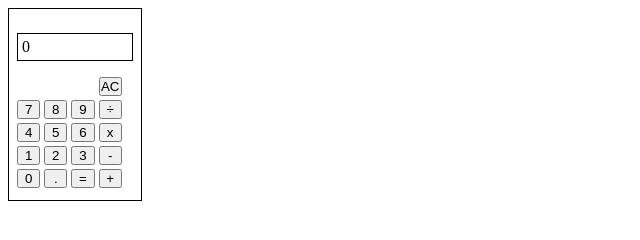
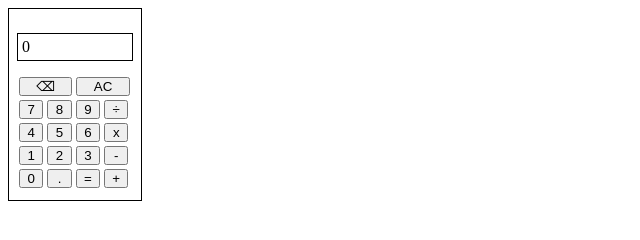
Before and after one commit to OrcinusWhale/odin-calculator, a plain HTML site: page index.html in a window 1280 px wide. Shown: the whole page, without its empty margins (0-640 px from the left). Drawn offline with Linux system fonts and the light colour scheme.

Commit message:
added a backspace button and made small changes to the layout

```diff
--- a/index.html
+++ b/index.html
@@ -11,34 +11,45 @@
     <div id="calculator">
       <p id="display">0</p>
       <div class="button-row">
-        <div class="blank-button"></div>
-        <div class="blank-button"></div>
-        <div class="blank-button"></div>
-        <button onclick="clearCalc()">AC</button>
+        <button class="wide-button">⌫</button
+        ><!--
+        --><button class="wide-button" onclick="clearCalc()">AC</button>
       </div>
       <div class="button-row">
-        <button onclick="number(event)">7</button>
-        <button onclick="number(event)">8</button>
-        <button onclick="number(event)">9</button>
-        <button onclick="operation(event)">÷</button>
+        <button onclick="number(event)">7</button
+        ><!--
+        --><button onclick="number(event)">8</button
+        ><!--
+        --><button onclick="number(event)">9</button
+        ><!--
+        --><button onclick="operation(event)">÷</button>
       </div>
       <div class="button-row">
-        <button onclick="number(event)">4</button>
-        <button onclick="number(event)">5</button>
-        <button onclick="number(event)">6</button>
-        <button onclick="operation(event)">x</button>
+        <button onclick="number(event)">4</button
+        ><!--
+        --><button onclick="number(event)">5</button
+        ><!--
+        --><button onclick="number(event)">6</button
+        ><!--
+        --><button onclick="operation(event)">x</button>
       </div>
       <div class="button-row">
-        <button onclick="number(event)">1</button>
-        <button onclick="number(event)">2</button>
-        <button onclick="number(event)">3</button>
-        <button onclick="operation(event)">-</button>
+        <button onclick="number(event)">1</button
+        ><!--
+        --><button onclick="number(event)">2</button
+        ><!--
+        --><button onclick="number(event)">3</button
+        ><!--
+        --><button onclick="operation(event)">-</button>
       </div>
       <div class="button-row">
-        <button onclick="number(event)">0</button>
-        <button onclick="dot()">.</button>
-        <button onclick="operate()">=</button>
-        <button onclick="operation(event)">+</button>
+        <button onclick="number(event)">0</button
+        ><!--
+        --><button onclick="dot()">.</button
+        ><!--
+        --><button onclick="operate()">=</button
+        ><!--
+        --><button onclick="operation(event)">+</button>
       </div>
     </div>
   </body>
--- a/style.css
+++ b/style.css
@@ -1,12 +1,19 @@
 button {
   display: inline-block;
   padding: 0;
-  width: 20%;
+  width: 21%;
+  box-sizing: border-box;
+  margin: 0px 2px;
+}
+
+.wide-button {
+  width: 46%;
 }
 
 .blank-button {
+  box-sizing: border-box;
   display: inline-block;
-  width: 20%;
+  width: 21%;
 }
 
 #display {
```
